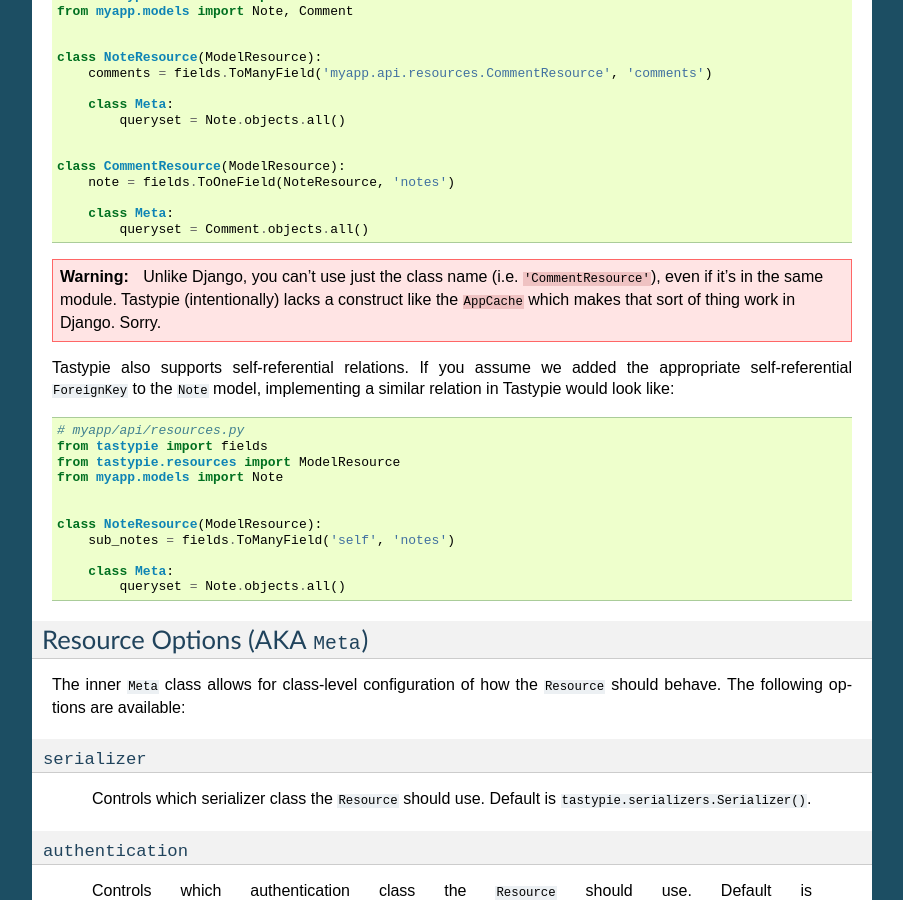
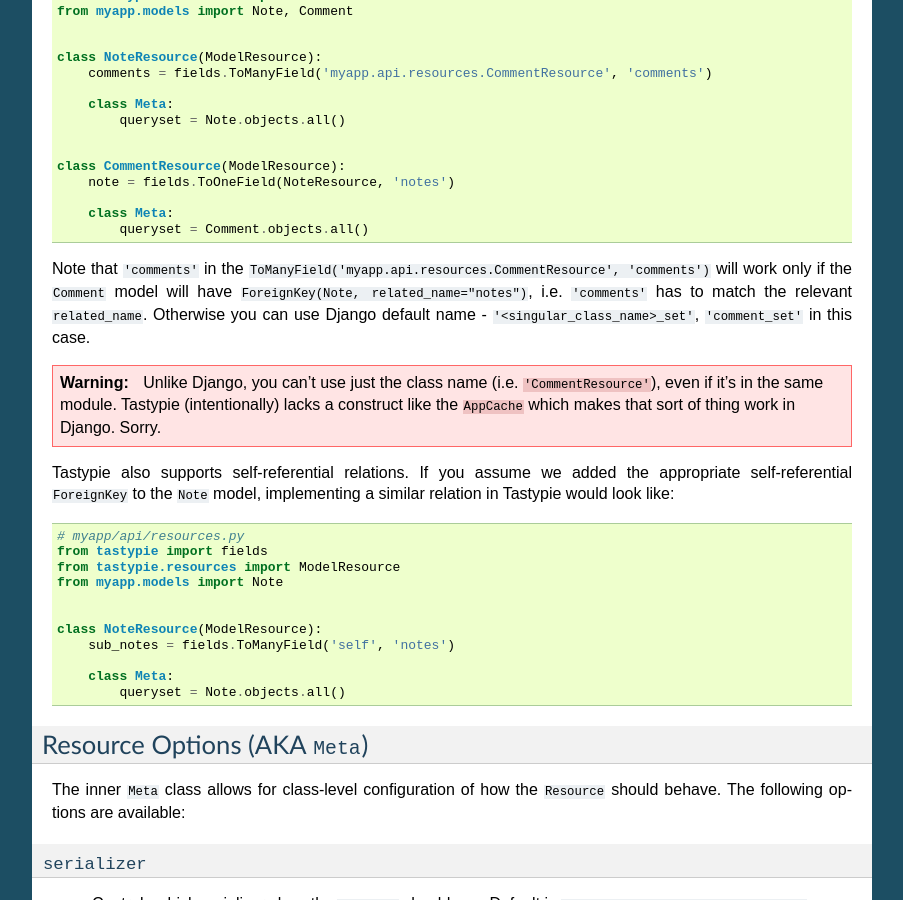
Before and after one commit to django-tastypie/django-tastypie, a Sphinx documentation site: the page built from docs/resources.rst, in a window 1280 px wide and 900 px high, scrolled down 6707 px. Shown: the whole window, without its empty margins (198-1101 px from the left). Built offline with Sphinx 7.4.7, drawn with Linux system fonts in a browser that asks for light colours; pages that are not in the unit, such as notebooks, are missing from menus.

Commit message:
Docs: improve Reverse Relations, add related_name
Added a note that in Reverse Relation you have to either declare and use model's ``related_name``, or use Django default name - ``'<singular_class_name>_set'``. Otherwise you'll run into ``object has no attribute`` error.

```diff
--- a/docs/resources.rst
+++ b/docs/resources.rst
@@ -425,6 +425,9 @@ relationship looks like so::
       class Meta:
           queryset = Comment.objects.all()
 
+Note that ``'comments'`` in the ``ToManyField('myapp.api.resources.CommentResource', 'comments')`` will work only if the ``Comment`` model will have ``ForeignKey(Note, related_name="notes")``, i.e.  ``'comments'`` has to match the relevant ``related_name``.
+Otherwise you can use Django default name - ``'<singular_class_name>_set'``, ``'comment_set'`` in this case.
+
 .. warning::
 
   Unlike Django, you can't use just the class name (i.e. ``'CommentResource'``),
```
